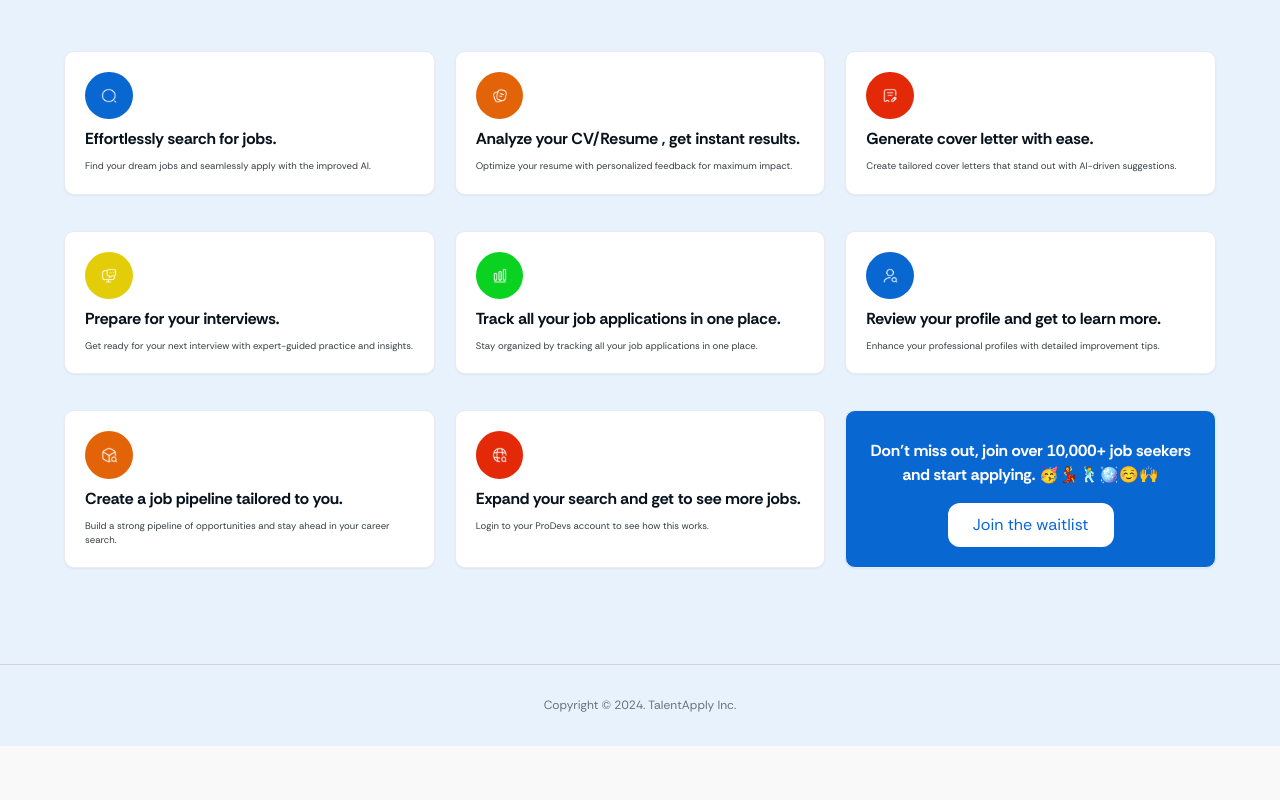
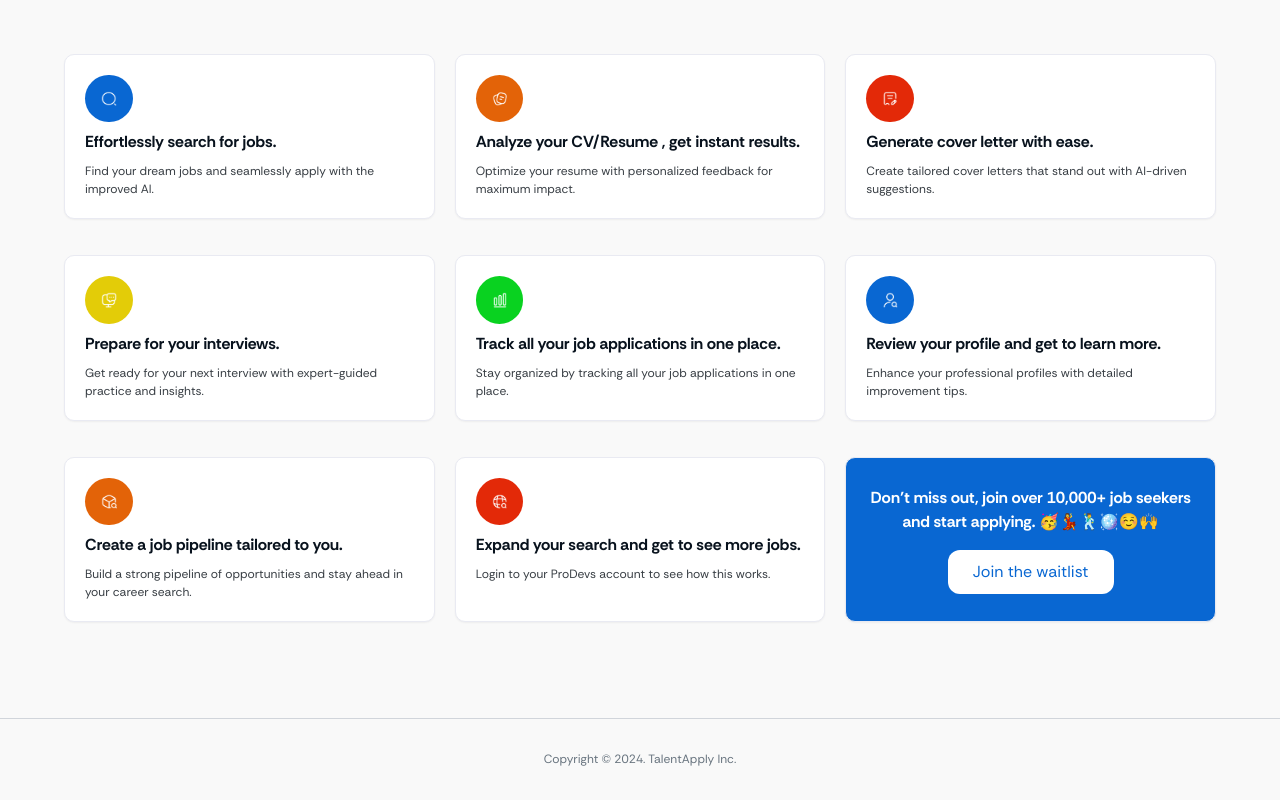
Before and after one commit to Earthpasserby/talent_apply_waitlist, a React (Vite) app: page / in a window 1280 px wide. Shown: the part 1871-2671 px from the top of the page. Before the commit the page ends 2617 px from the top, so only its background shows below. Built offline with nearby package versions, Linux system fonts and the light colour scheme.

Commit message:
modifications

```diff
--- a/index.html
+++ b/index.html
@@ -8,7 +8,7 @@
       href="/src/assets/Pngs/TAFaviconBlue.png"
     />
     <meta name="viewport" content="width=device-width, initial-scale=1.0" />
-    <title>Talent apply waitlist</title>
+    <title>TalentApply Waitlist</title>
   </head>
   <body>
     <div id="root"></div>
--- a/src/components/Direct.jsx
+++ b/src/components/Direct.jsx
@@ -5,10 +5,10 @@ import review from "../assets/Pngs/review.png";
 const Direct = () => {
   return (
     <>
-      <div className="bg-[#FEFCE6] h-400px]">
+      <div className="bg-[#FEFCE6] h-[386px]">
         <div className="mx-auto max-w-7xl px-2 sm:px-6 lg:px-8 ">
-          <div className="grid grid grid-cols-1 md:grid-cols-2 gap-4">
-            <div className="md:pt-[100px] pt-4 tablet:pt-[20px]">
+          <div className=" grid grid-cols-1 md:grid-cols-2 gap-2">
+            <div className="md:pt-[100px] pt-4 tablet:pt-[20px] ">
               <h2 className="text-[#08121D] md:text-[26px] tablet:text-[24px] font-bold leading-8 md:w-[400px] sm:w-[350px] text-[26px]">
                 Let Talent Apply Co-Pilot get you to where you need to be in few
                 seconds <span className="text-[#0967D2]  text-3xl">.</span>
@@ -18,7 +18,7 @@ const Direct = () => {
                 you with any information you need to find.
               </p>
             </div>
-            <div className="flex gap-2 ">
+            <div className="flex gap-2">
               <div className="pt-4">
                 <img src={review} className="w-full" alt="Review-img" />
               </div>
--- a/src/components/feature_col.jsx
+++ b/src/components/feature_col.jsx
@@ -33,7 +33,7 @@ const Feature_col = () => {
               <h2 className="text-base text-[12.67px] mt-2 tablet:leading-9 leading-6 font-bold text-[#08121D]">
                 Effortlessly search for jobs.
               </h2>
-              <p className="text-[9.5px] text-left mt-2 text-[#373D43]">
+              <p className="text-[12px] text-left mt-2 text-[#373D43]">
                 Find your dream jobs and seamlessly apply with the improved AI.
               </p>
             </div>
@@ -46,7 +46,7 @@ const Feature_col = () => {
               <h2 className="text-base text-[12.67px] mt-2 tablet:leading-9 leading-6 font-bold text-[#08121D]">
                 Analyze your CV/Resume , get instant results.
               </h2>
-              <p className="text-[9.5px] text-left mt-2 text-[#373D43]">
+              <p className="text-[12px] text-left mt-2 text-[#373D43]">
                 Optimize your resume with personalized feedback for maximum
                 impact.
               </p>
@@ -60,7 +60,7 @@ const Feature_col = () => {
               <h2 className="text-base text-[12.67px] mt-2 tablet:leading-9 leading-6 font-bold text-[#08121D]">
                 Generate cover letter with ease.
               </h2>
-              <p className="text-[9.5px] text-left mt-2 text-[#373D43]">
+              <p className="text-[12px] text-left mt-2 text-[#373D43]">
                 Create tailored cover letters that stand out with AI-driven
                 suggestions.
               </p>
@@ -74,7 +74,7 @@ const Feature_col = () => {
               <h2 className="text-base text-[12.67px] mt-2 tablet:leading-9 leading-6 font-bold text-[#08121D]">
                 Prepare for your interviews.
               </h2>
-              <p className="text-[9.5px] text-left mt-2 text-[#373D43]">
+              <p className="text-[12px] text-left mt-2 text-[#373D43]">
                 Get ready for your next interview with expert-guided practice
                 and insights.
               </p>
@@ -88,7 +88,7 @@ const Feature_col = () => {
               <h2 className="text-base text-[12.67px] mt-2 tablet:leading-9 leading-6 font-bold text-[#08121D]">
                 Track all your job applications in one place.
               </h2>
-              <p className="text-[9.5px] text-left mt-2 text-[#373D43]">
+              <p className="text-[12px] text-left mt-2 text-[#373D43]">
                 Stay organized by tracking all your job applications in one
                 place.
               </p>
@@ -102,7 +102,7 @@ const Feature_col = () => {
               <h2 className="text-base text-[12.67px] mt-2 tablet:leading-9 leading-6 font-bold text-[#08121D]">
                 Review your profile and get to learn more.
               </h2>
-              <p className="text-[9.5px] text-left mt-2 text-[#373D43]">
+              <p className="text-[12px] text-left mt-2 text-[#373D43]">
                 Enhance your professional profiles with detailed improvement
                 tips.
               </p>
@@ -116,7 +116,7 @@ const Feature_col = () => {
               <h2 className="text-base text-[12.67px] mt-2 tablet:leading-9 leading-6 font-bold text-[#08121D]">
                 Create a job pipeline tailored to you.
               </h2>
-              <p className="text-[9.5px] text-left mt-2 text-[#373D43]">
+              <p className="text-[12px] text-left mt-2 text-[#373D43]">
                 Build a strong pipeline of opportunities and stay ahead in your
                 career search.
               </p>
@@ -130,7 +130,7 @@ const Feature_col = () => {
               <h2 className="text-base text-[12.67px] mt-2 tablet:leading-9 leading-6 font-bold text-[#08121D]">
                 Expand your search and get to see more jobs.
               </h2>
-              <p className="text-[9.5px] text-left mt-2 text-[#373D43]">
+              <p className="text-[12px] text-left mt-2 text-[#373D43]">
                 Login to your ProDevs account to see how this works.
               </p>
             </div>
--- a/src/components/features.jsx
+++ b/src/components/features.jsx
@@ -3,7 +3,7 @@ import Feature_col from "./feature_col";
 const Features = () => {
   return (
     <>
-      <div className="bg-[#E8F2FC] ">
+      <div className="bg-gradient-to-r from-[#E8F2FC]-100  to-[#ffff]">
         <div className="mx-auto max-w-7xl px-2 sm:px-6 lg:px-8 ">
           <div className="text-center pt-24 pb-14">
             <h1 className="text-[#08121D] font-bold md:text-[44px] text-[26px]">
@@ -17,7 +17,9 @@ const Features = () => {
           <Feature_col />
           <div className="pt-20">
             <hr className="absolute left-0 w-full border-t border-gray-300" />
-            <p className="text-[#67737E] text-center text-[12px] pt-8 pb-8">Copyright © 2024. TalentApply Inc.</p>
+            <p className="text-[#67737E] text-center text-[12px] pt-8 pb-8">
+              Copyright © 2024. TalentApply Inc.
+            </p>
           </div>
         </div>
       </div>
```
